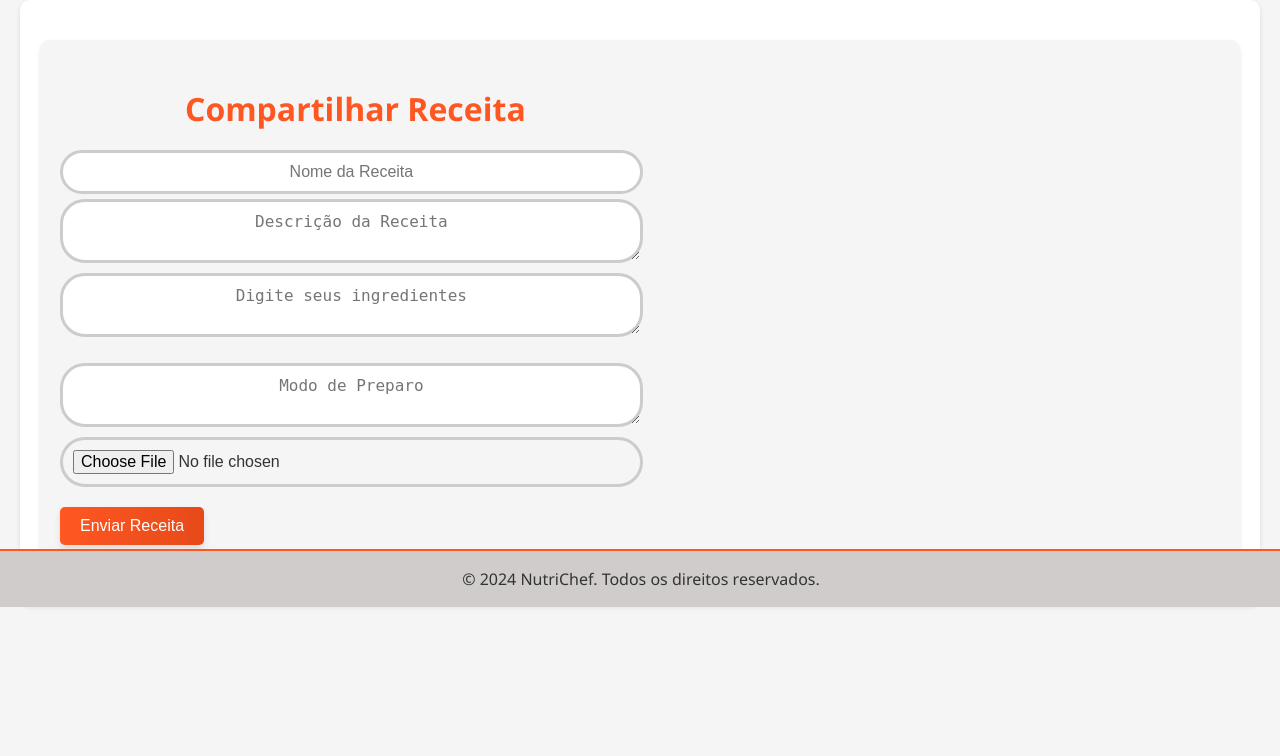
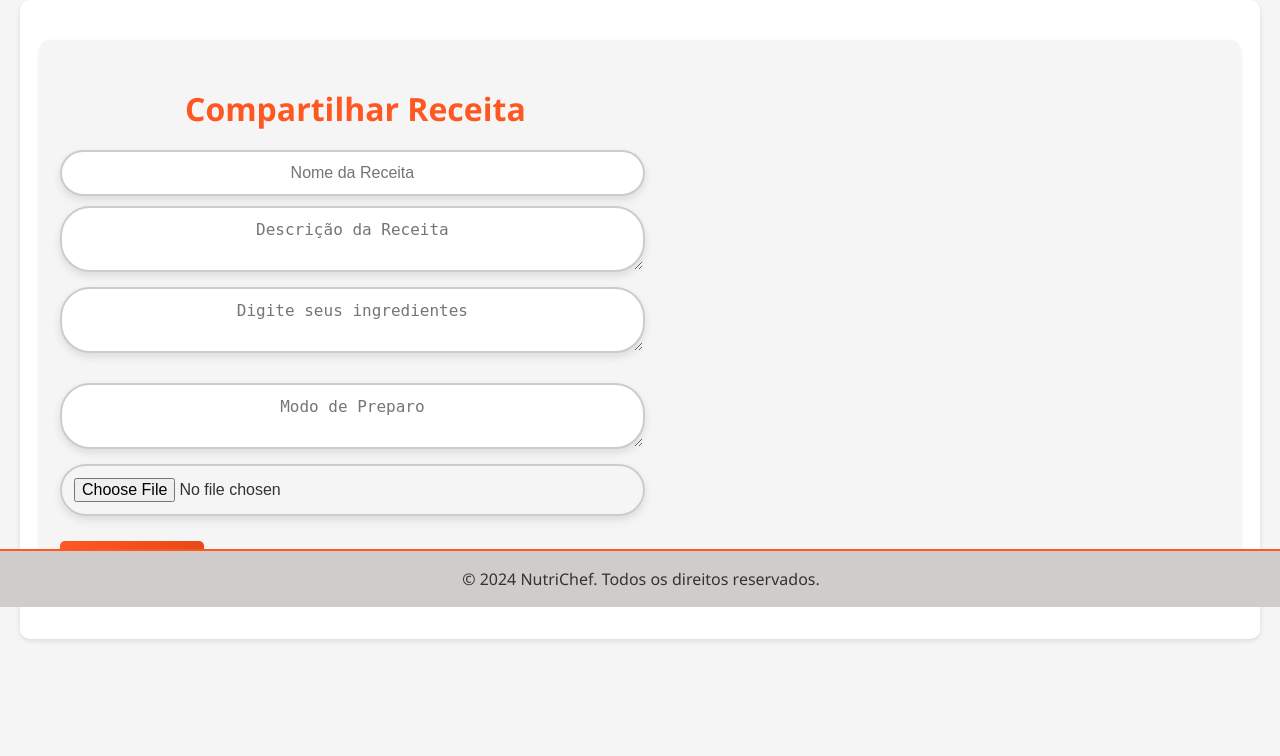
Before and after one commit to PedroRosa666/NutriChefFlask, a Flask app: page / in a window 1280 px wide, after a click on "Adicionar Receitas". Shown: the part 193-949 px from the top of the page. Before the commit the page ends 801 px from the top, so only its background shows below. Run offline with Flask 3, Linux system fonts and the light colour scheme; the visitor is signed in with stand-in values (Sample User, id 1); data that the repository does not hold is empty; some libraries are stand-ins or nearby versions.

Commit message:
"Atualizações"

```diff
--- a/main.py
+++ b/main.py
@@ -11,7 +11,7 @@ def connect_db():
     return psycopg2.connect(
         host="localhost",
         user="postgres",
-        password="pedro027",
+        password="TesteSenha",
         database="NutriChefDB"
     )
 
@@ -157,7 +157,6 @@ def get_recipes():
         return jsonify({'error': 'Erro ao obter as receitas'}), 500
 
 
-
 # Rota para deletar receita
 @app.route('/delete_recipe/<int:recipe_id>', methods=['DELETE'])
 def delete_recipe(recipe_id):
@@ -231,8 +230,6 @@ def buscar_ingredientes():
         return jsonify({'error': 'Erro ao buscar dados nutricionais'}), 500
 
 
-
-
 @app.route('/get_account_info', methods=['GET'])
 def get_account_info():
     if 'username' not in session:
@@ -264,7 +261,6 @@ def get_account_info():
     except Exception as e:
         print(f'Erro inesperado: {e}')
         return jsonify({'error': 'Erro inesperado ao processar a solicitação'}), 500
-
 
 
 # Rota para calcular valores nutricionais
@@ -329,7 +325,6 @@ def calcular_nutricional():
         return jsonify({'error': 'Erro interno ao calcular os valores nutricionais'}), 500
 
 
-
 # Rota para logout
 @app.route('/logout')
 def logout():
--- a/static/css/components/formulários.css
+++ b/static/css/components/formulários.css
@@ -38,17 +38,20 @@
     width: 96%;
 }
 
-.recipe-form input,
-.recipe-form textarea,
-.contact-form input,
-.contact-form textarea,
-.nutrition-form input {
-    margin-bottom: 5px;
-    padding: 10px;
+.recipe-form input, .recipe-form textarea, .contact-form input, .contact-form textarea, .nutrition-form input {
+    margin-bottom: 10px; /* Aumentei a margem inferior para mais espaço */
+    padding: 12px; /* Aumentei o padding para um espaço interno mais confortável */
     font-size: 1rem;
-    border: 3px solid var(--border-color);
-    border-radius: 25px;
+    border: 2px solid var(--border-color); /* Reduzi a espessura da borda */
+    border-radius: 30px; /* Aumentei o raio da borda para bordas mais arredondadas */
     width: 48%;
+    box-shadow: 0 4px 8px rgba(0, 0, 0, 0.1); /* Adicionei uma sombra para profundidade */
+    transition: border-color 0.3s, box-shadow 0.3s; /* Adicionei uma transição suave */
+}
+
+.recipe-form input:focus, .recipe-form textarea:focus, .contact-form input:focus, .contact-form textarea:focus, .nutrition-form input:focus {
+    border-color: var(--focus-color); /* Cor da borda ao focar */
+    box-shadow: 0 4px 12px rgba(0, 0, 0, 0.2); /* Aumenta a sombra ao focar */
 }
 
 .recipe-list {
--- a/static/js/script.js
+++ b/static/js/script.js
@@ -426,6 +426,6 @@ function createRecipeFromIngredients() {
     ingredientsList.value = ''; // Limpa o campo antes de adicionar os ingredientes
 
     addedIngredients.forEach(item => {
-        ingredientsList.value += `${item.quantity}:g ${item.ingredient}\n`;
+        ingredientsList.value += `${item.quantity}g ${item.ingredient}\n`;
     });
 }
--- a/templates/cadastro.html
+++ b/templates/cadastro.html
@@ -44,3 +44,4 @@
     </div>
     <script src="{{ url_for('static', filename='js/signup.js') }}"></script>
   </body>
+</html>
--- a/templates/home.html
+++ b/templates/home.html
@@ -36,9 +36,7 @@
           <div class="form-group">
             <textarea id="recipe-ingredients" name="recipe-ingredients" placeholder="Digite seus ingredientes" required></textarea>
           </div>
-          <div class="recipe-ingredients">
-            <ul id="ingredients-list"></ul>
-          </div>
+          <div class="recipe-ingredients"></div>
           <textarea id="recipe-steps" name="recipe-steps" placeholder="Modo de Preparo" required></textarea><br />
           <div class="form-group">
             <input type="file" id="image-upload" accept="image/*" />
@@ -79,8 +77,6 @@
         </div>
       </section>
 
-
-
       <section id="conta" class="contact">
         <h2>Minha Conta</h2>
         <div class="account-info">
```
Also changed, not shown: templates/editar_receita.html (+6 -6 lines), instance/site.db (deleted). Lines whose indentation alone changed are shown as unchanged.
